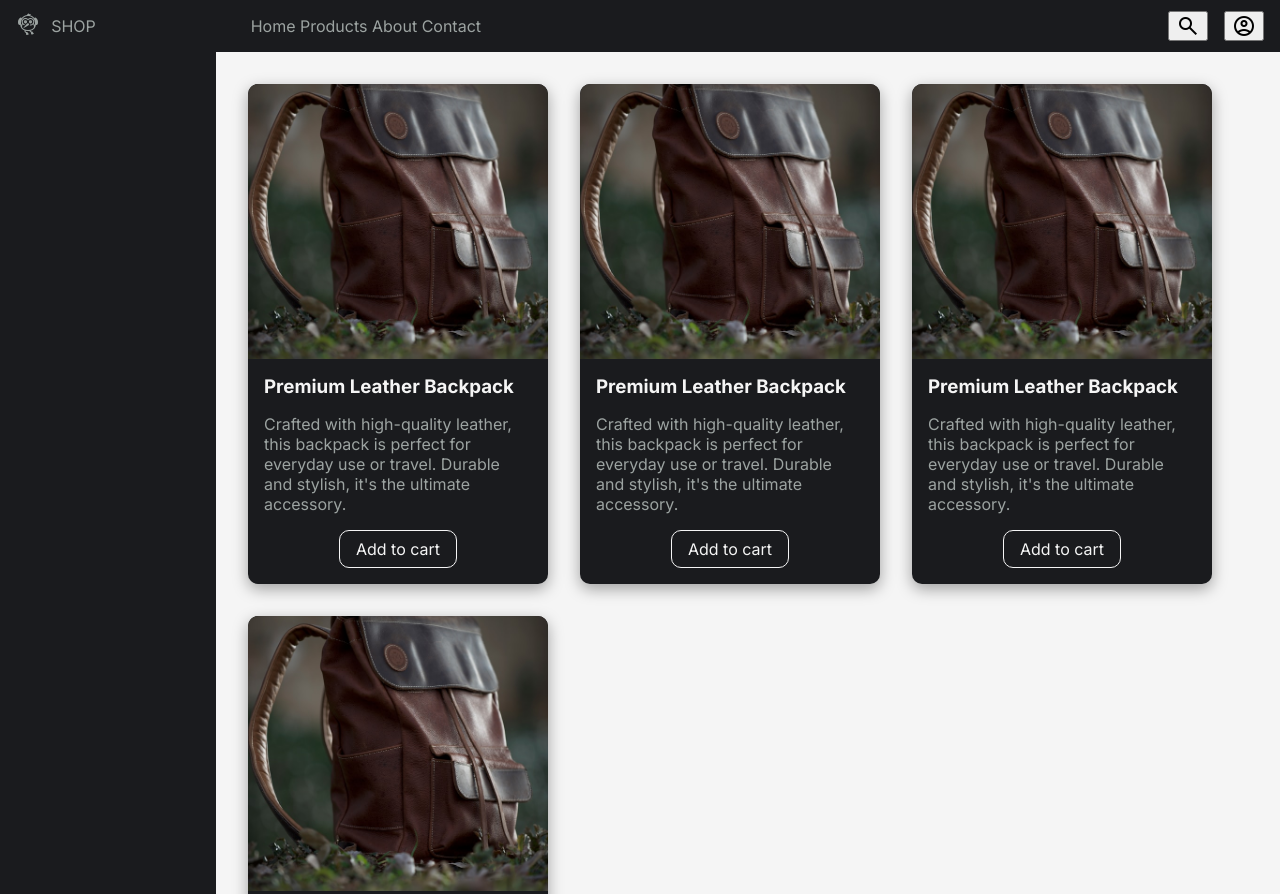
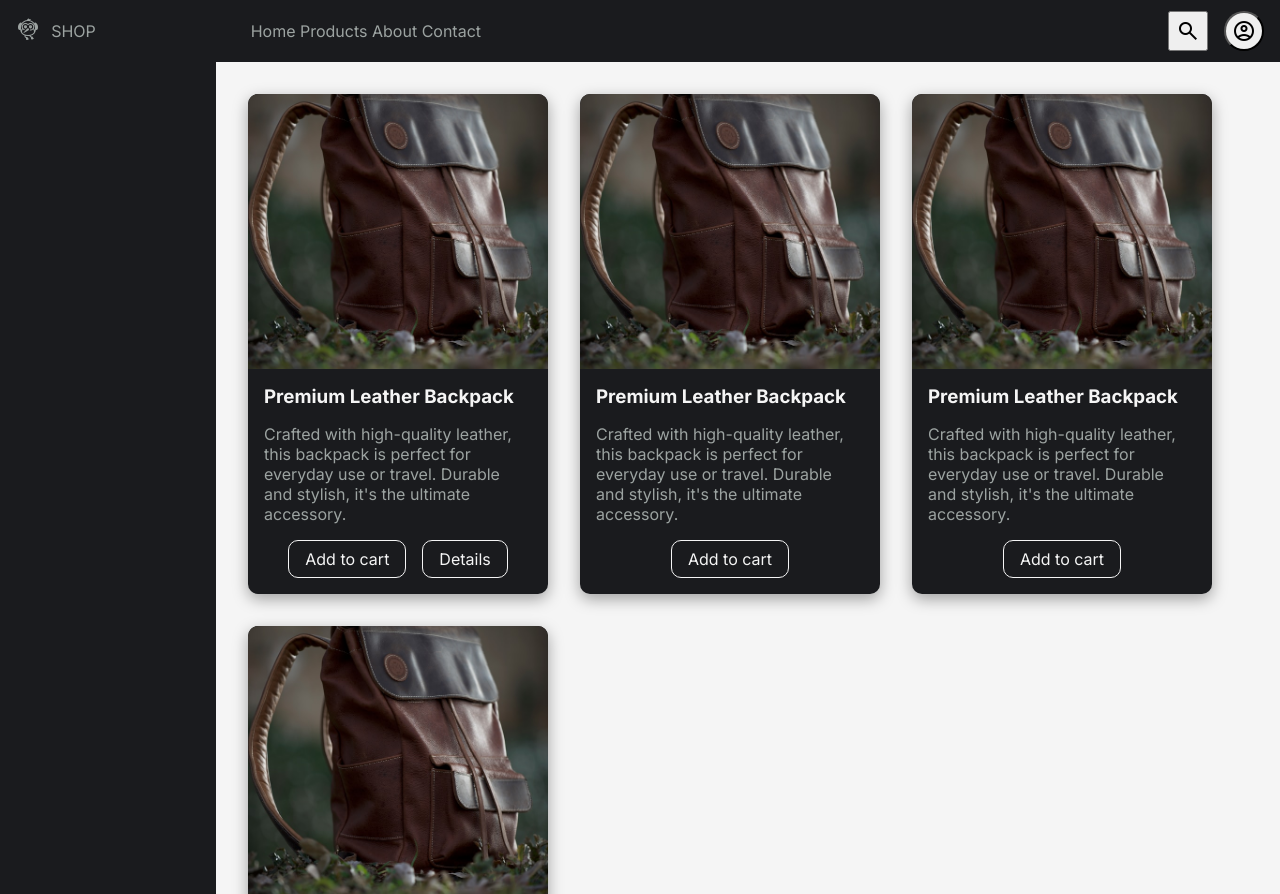
Before and after one commit to Lexicon-LTU-2024/webshop-draft-code-along, a plain HTML site: page index.html in a window 1280 px wide. Shown: the top 894 px of the page. Drawn offline with nearby package versions, Linux system fonts and the light colour scheme.

Commit message:
mvp done

```diff
--- a/index.css
+++ b/index.css
@@ -41,7 +41,13 @@
 }
 
 .header .topbar .actions button {
+  align-items: center;
+  aspect-ratio: 1 / 1;
   display: flex;
+}
+
+.header .topbar .actions .avatar {
+  border-radius: 50%;
 }
 
 /*########## Container ########## */
@@ -108,6 +114,7 @@
 .container .main-content .card .card-content .card-actions {
   display: flex;
   justify-content: center;
+  gap: 1rem;
 }
 
 .container .main-content .card .card-content .card-actions .add {
--- a/index.html
+++ b/index.html
@@ -45,6 +45,7 @@
             </p>
             <div class="card-actions">
               <button class="add">Add to cart</button>
+              <button class="add">Details</button>
             </div>
           </div>
         </article>
```
